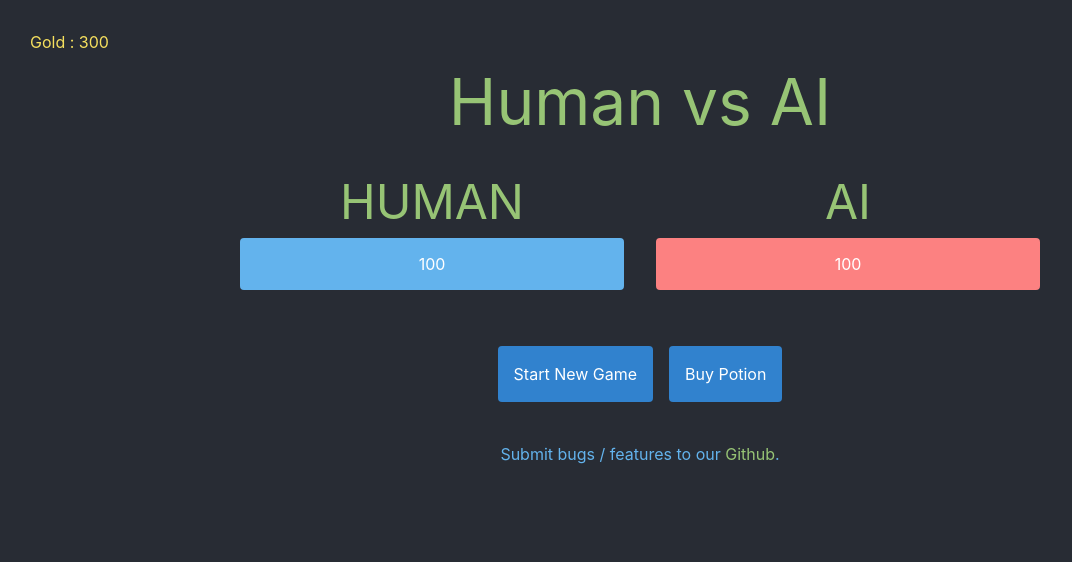
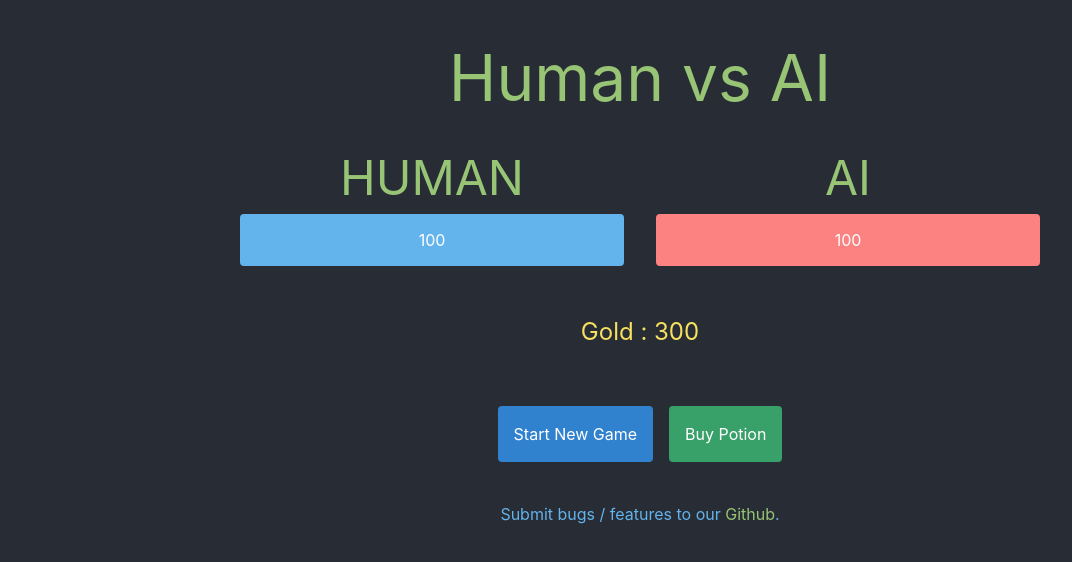
Before and after one commit to RJDulac/humans-vs-ai, a website: page index.html in a window 1280 px wide. Shown: the whole page, without its empty margins (0-1072 px from the left). Drawn offline with Linux system fonts and the light colour scheme.

Commit message:
Styled the gold and button

```diff
--- a/index.html
+++ b/index.html
@@ -14,7 +14,6 @@
 <body>
     <div id="app">
         <div class="h-full">
-            <p class="text-yellow-400"> Gold :  {{ this.gold }}</p>
             <p class="text-6xl text-center">Human vs AI</p>
             <!-- Class name / Health bars here -->
             <div class="flex flex-wrap justify-center mt-4">
@@ -32,12 +31,13 @@
                 </div>
             </div>
 
+            <p class="text-yellow-400 text-2xl text-center mt-12"> Gold :  {{ this.gold }}</p>
+
             <!-- Buttons Here -->
             <div class="flex flex-wrap justify-center mt-12 items-center">
                 <template v-if="!started">
                     <button class="p-4 m-2 bg-blue-600 text-white rounded" @click="startGame() ">Start New Game</button>
-                    <button class="p-4 m-2 bg-blue-600 text-white rounded" @click="buyPotion() ">Buy Potion</button>
-
+                    <button class="p-4 m-2 bg-green-600 text-white rounded" @click="buyPotion() ">Buy Potion</button>
                 </template>
                 <template v-else>
                     <button class="p-4 m-2 rounded text-white bg-red-400" @click="attack()">Attack</button>
```
